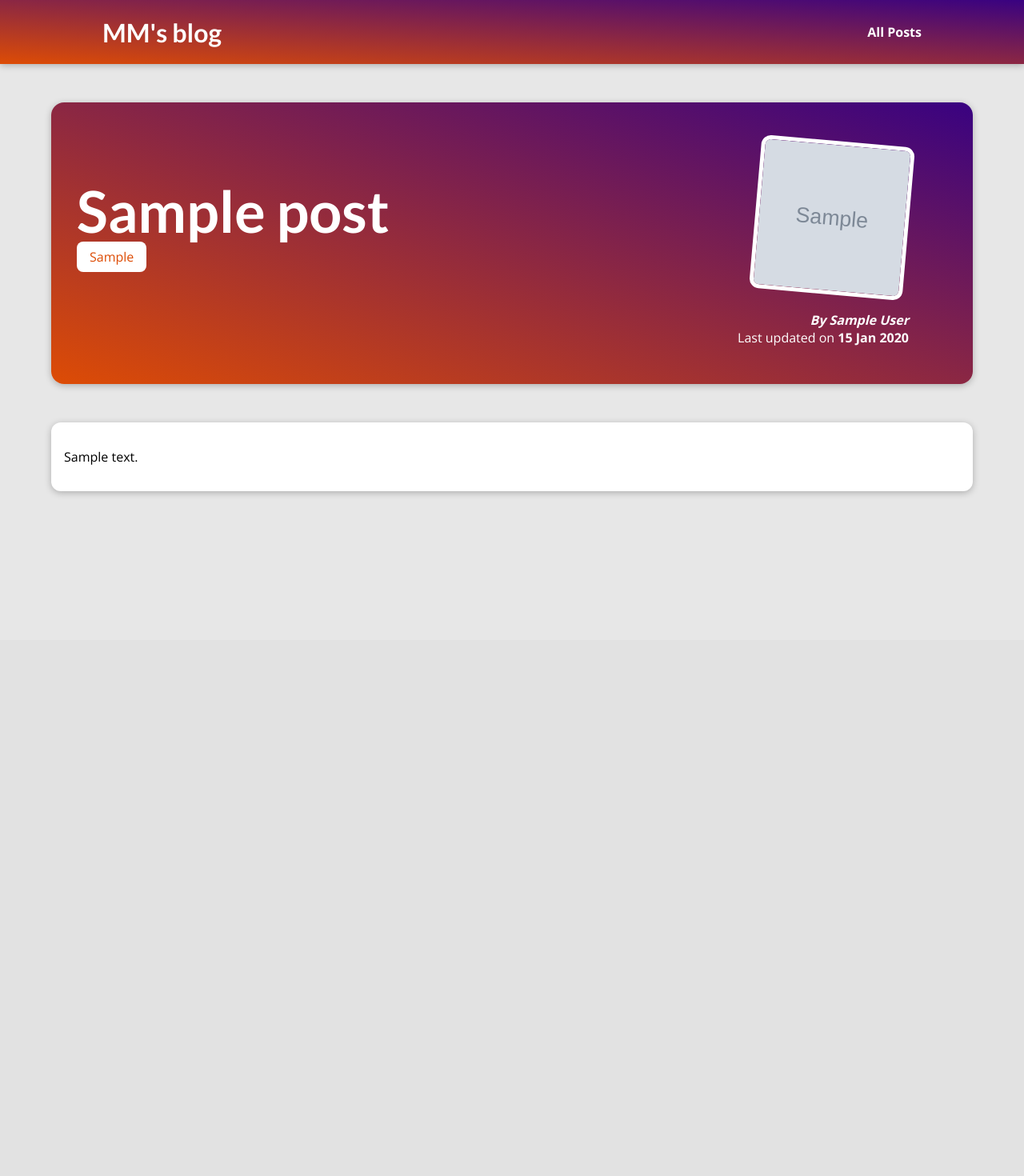
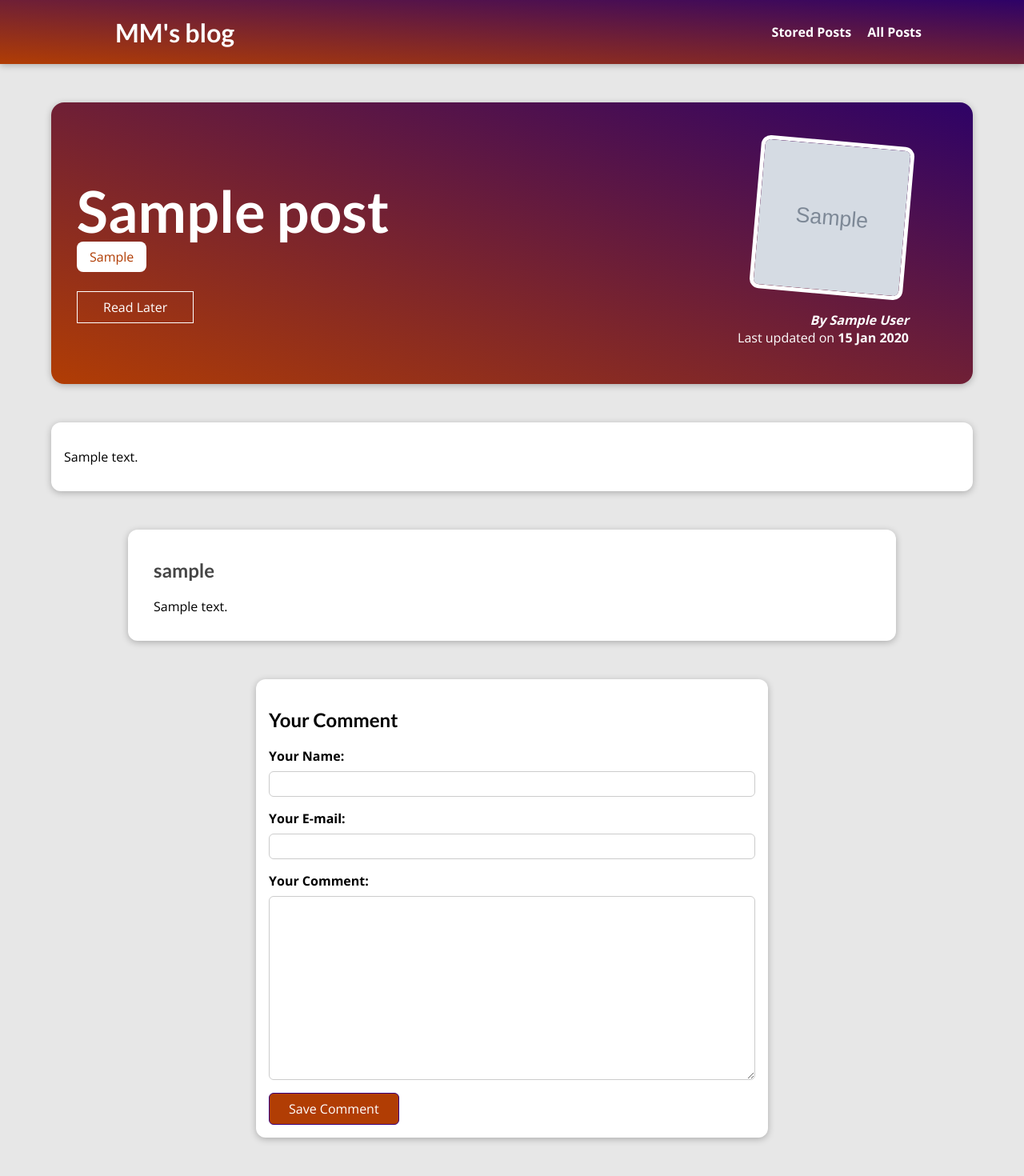
Before and after one commit to MemeeMaster/django_blog, a Django app: a page that uses templates/base.html in a window 1280 px wide. Shown: the whole page at 80% size. Before the commit the page ends 618 px from the top, so only its background shows below. Run offline with Django 5.2, Linux system fonts and the light colour scheme; tables that the repository leaves empty hold one stand-in row (values such as "Sample post"); grey boxes marked "Sample" are stand-in pictures.

Commit message:
Added comments, photo upload and read later features

```diff
--- /dev/null
+++ b/blog/forms.py
@@ -0,0 +1,28 @@
+from django import forms
+from .models import Comment
+
+
+class CommentForm(forms.ModelForm):
+    class Meta:
+        model = Comment
+        exclude = ["post"]
+        labels = {
+            "user_name": "Your Name",
+            "user_email": "Your E-mail",
+            "text": "Your Comment"
+        }
+        error_messages = {
+            "user_name": {
+                "required": "Your name must not be empty",
+                "max_length": "Please enter a shorter name"
+            },
+            "user_email": {
+                "required": "Your e-mail must not be empty",
+                "max_length": "Please enter a shorter email",
+                "invalid": "Please enter a valid email address"
+            },
+            "text": {
+                "required": "You can't post an empty comment",
+                "max_length": "Please enter a shorter comment",
+            }
+        }
--- a/blog/static/blog/post-detail.css
+++ b/blog/static/blog/post-detail.css
@@ -3,7 +3,7 @@ body {
 }
 
 #main-navigation {
-  background-image: linear-gradient(to right top, #dd4c05, #390281);
+  background-image: linear-gradient(to right top, rgb(177, 61, 4), rgb(46, 2, 103));
   box-shadow: 0 2px 8px rgba(0, 0, 0, 0.25);
 }
 
@@ -13,7 +13,7 @@ body {
   width: 90%;
   max-width: 90rem;
   border-radius: 16px;
-  background-image: linear-gradient(to right top, #dd4c05, #390281);
+  background-image: linear-gradient(to right top, rgb(177, 61, 4), rgb(46, 2, 103));
   position: relative;
   box-shadow: 0 2px 8px rgba(0, 0, 0, 0.25);
   height: 22rem;
@@ -49,12 +49,31 @@ body {
 }
 
 #summary a {
-    color: white;
-    text-decoration: none;
+  color: white;
+  text-decoration: none;
 }
 
 #summary time {
   font-weight: bold;
+}
+
+#read-later {
+  margin: 2rem 0;
+}
+
+#read-later button {
+  background-color: transparent;
+  border: 1px solid white;
+  padding: 0.5rem 2rem;
+  font: inherit;
+  color: white;
+  cursor: pointer;
+}
+
+#read-later button:hover,
+#read-later button:active {
+  background-color: white;
+  color: rgb(177, 61, 4);
 }
 
 main {
@@ -68,8 +87,118 @@ main {
 }
 
 .tag {
-    padding: 0.5rem 1rem;
-    background-color: white;
-    color: #dd4c05;
-    border-radius: 8px;
+  background-color: white;
+  color: rgb(177, 61, 4);
+  padding: 0.5rem 1rem;
+  border-radius: 8px;
 }
+
+#comment-form {
+  margin: 3rem auto;
+  width: 90%;
+  max-width: 40rem;
+  border-radius: 12px;
+  background-color: white;
+  box-shadow: 0 2px 8px rgba(0, 0, 0, 0.25);
+  padding: 1rem;
+}
+
+#comment-form button {
+  font: inherit;
+  background-color: rgb(177, 61, 4);
+  color: white;
+  border: 1px solid #390281;
+  padding: 0.5rem 1.5rem;
+  border-radius: 6px;
+  cursor: pointer;
+}
+
+#comment-form button:hover,
+#comment-form button:active {
+  background-color: #4f0ba7;
+  border-color: #4f0ba7;
+}
+
+.form-control {
+  margin-bottom: 1rem;
+}
+
+.form-control label {
+  font-weight: bold;
+  margin-bottom: 0.5rem;
+  display: block;
+}
+
+.form-control input,
+.form-control textarea {
+  display: block;
+  width: 100%;
+  font: inherit;
+  padding: 0.25rem;
+  border-radius: 6px;
+  border: 1px solid #ccc;
+}
+
+.errorlist {
+  list-style: none;
+  margin: 0.5rem 0;
+  padding: 0;
+  color: #d6000b;
+}
+
+.invalid label {
+  color: #d6000b;
+}
+
+.invalid input,
+.invalid textarea {
+  border-color: #d6000b;
+  background-color: #ffe6e7;
+}
+
+#alert {
+  margin: 8rem auto 3rem auto;
+  border: 1px solid #d6000b;
+  background-color: #ffe6e7;
+  padding: 1rem;
+  width: 90%;
+  max-width: 40rem;
+}
+
+#alert a {
+  text-decoration: none;
+  border: 1px solid #d6000b;
+  background-color: #d6000b;
+  color: white;
+  padding: 0.25rem 1.5rem;
+  border-radius: 6px;
+}
+
+#comments {
+  margin: 3rem auto;
+  width: 90%;
+  max-width: 60rem;
+  border-radius: 12px;
+  background-color: white;
+  box-shadow: 0 2px 8px rgba(0, 0, 0, 0.25);
+  padding: 1rem 2rem;
+}
+
+#comments ul {
+  list-style: none;
+  margin: 0;
+  padding: 0;
+}
+
+#comments li {
+  margin-bottom: 1rem;
+  border-bottom: 2px solid #ccc;
+}
+
+#comments li:last-of-type {
+  border-bottom: none;
+}
+
+#comments h2 {
+  color: #464646;
+}
--- a/blog/templates/blog/includes/post.html
+++ b/blog/templates/blog/includes/post.html
@@ -1,9 +1,7 @@
-{% load static %}
-
 <li>
     <article class="post">
         <a href="{% url 'post-detail-page' post.slug %}">
-            <img src="{% static 'blog/images/'|add:post.image_name %}" alt="{{ post.title }}"/>
+            <img src="{{ post.image.url }}" alt="{{ post.title }}"/>
             <div class="post__content">
                 <h3>{{ post.title }}</h3>
                 <p>{{ post.excerpt }}</p>
--- a/blog/templates/blog/post-detail.html
+++ b/blog/templates/blog/post-detail.html
@@ -10,22 +10,70 @@
 {% endblock %}
 
 {% block content %}
+{% if comment_form.errors %}
+<div id="alert">
+    <h2>Saving the comment failed!</h2>
+    <p>Please check the comment form below the post and fix your errors.</p>
+    <a href="#comment-form">Fix!</a>
+</div>
+{% endif %}
+
 <section id="summary">
     <h2>{{ post.title }}</h2>
     <div>
         {% for tag in post_tags %}
-            <span class="tag">{{ tag.caption }}</span>
+        <span class="tag">{{ tag.caption }}</span>
         {% endfor %}
     </div>
+    <div id="read-later">
+        <form action="{% url 'read-later' %}" method="POST">
+            {% csrf_token %}
+            <input type="hidden" value="{{ post.id }}" name="post_id">
+            <button>
+                {% if saved_for_later %}
+                Remove from "Read Later" list
+                {% else %}
+                Read Later
+                {% endif %}
+            </button>
+        </form>
+    </div>
     <article>
-        <img src="{% static 'blog/images/'|add:post.image_name %}" alt="Post Title"/>
+        <img src="{{ post.image.url }}" alt="Post Title"/>
         <address>By <a href="mailto:{{ post.author.email_address }}">{{ post.author }}</a></address>
         <div>Last updated on
             <time>{{ post.date|date:"d M Y" }}</time>
         </div>
     </article>
 </section>
+
 <main>
     {{ post.content|linebreaks }}
 </main>
+
+<section id="comments">
+    <ul>
+        {% for comment in comments %}
+        <li>
+            <h2>{{ comment.user_name }}</h2>
+            <p>{{ comment.text|linebreaks }}</p>
+        </li>
+        {% endfor %}
+    </ul>
+</section>
+
+<section id="comment-form">
+    <h2>Your Comment</h2>
+    <form action="{% url 'post-detail-page' post.slug %}" method="POST">
+        {% csrf_token %}
+        {% for form_field in comment_form %}
+        <div class="form-control {% if form_field.errors %}invalid{% endif %}">
+            {{ form_field.label_tag }}
+            {{ form_field }}
+            {{ form_field.errors }}
+        </div>
+        {% endfor %}
+        <button>Save Comment</button>
+    </form>
+</section>
 {% endblock %}
--- a/blog/urls.py
+++ b/blog/urls.py
@@ -2,7 +2,8 @@ from django.urls import path
 from . import views
 
 urlpatterns = [
-    path("", views.starting_page, name="starting-page"),
-    path("posts", views.posts, name="posts-page"),
-    path("posts/<slug:slug>", views.post_detail, name="post-detail-page"),
+    path("", views.StartingPageView.as_view(), name="starting-page"),
+    path("posts", views.AllPostsView.as_view(), name="posts-page"),
+    path("posts/<slug:slug>", views.SinglePostView.as_view(), name="post-detail-page"),
+    path("read-later", views.ReadLaterView.as_view(), name="read-later")
 ]
--- a/blog/views.py
+++ b/blog/views.py
@@ -1,27 +1,102 @@
 from .models import Post
+from .forms import CommentForm
+from django.http import HttpResponseRedirect
+from django.urls import reverse
+from django.views.generic import ListView
+from django.views import View
 
-from django.shortcuts import render, get_object_or_404
+from django.shortcuts import render
 
 
 # Create your views here.
 
-def starting_page(request):
-    latest_posts = Post.objects.all().order_by("-date")[:3]
-    return render(request, "blog/index.html", {
-        "posts": latest_posts
-    })
+class StartingPageView(ListView):
+    template_name = "blog/index.html"
+    model = Post
+    context_object_name = "posts"
+    ordering = ['-date']
+
+    def get_queryset(self):
+        queryset = super().get_queryset()
+        return queryset[:3]
 
 
-def posts(request):
-    all_posts = Post.objects.all().order_by("-date")
-    return render(request, "blog/all-posts.html", {
-        "all_posts": all_posts
-    })
+class AllPostsView(ListView):
+    template_name = "blog/all-posts.html"
+    model = Post
+    context_object_name = "all_posts"
+    ordering = ['-date']
 
 
-def post_detail(request, slug):
-    identified_post = get_object_or_404(Post, slug=slug)
-    return render(request, "blog/post-detail.html", {
-        "post": identified_post,
-        "post_tags": identified_post.tags.all()
-    })
+class SinglePostView(View):
+    def is_stored_posts(self, request, post_id):
+        stored_posts = request.session.get("stored_posts")
+        if stored_posts is not None:
+            is_saved_for_later = post_id in stored_posts
+        else:
+            is_saved_for_later = False
+        return is_saved_for_later
+
+    def get(self, request, slug):
+        post = Post.objects.get(slug=slug)
+
+        context = {
+            "post": post,
+            "post_tags": post.tags.all(),
+            "comment_form": CommentForm(),
+            "comments": post.comments.all().order_by("-id"),
+            "saved_for_later": self.is_stored_posts(request, post.id)
+        }
+        return render(request, "blog/post-detail.html", context)
+
+    def post(self, request, slug):
+        comment_form = CommentForm(request.POST)
+        post = Post.objects.get(slug=slug)
+
+        if comment_form.is_valid():
+            comment = comment_form.save(commit=False)
+            comment.post = post
+            comment.save()
+            return HttpResponseRedirect(reverse("post-detail-page", args=[slug]))
+
+        context = {
+            "post": post,
+            "post_tags": post.tags.all(),
+            "comment_form": comment_form,
+            "comments": post.comments.all(),
+            "saved_for_later": self.is_stored_posts(request, post.id)
+        }
+        return render(request, "blog/post-detail.html", context)
+
+
+class ReadLaterView(View):
+    def get(self, request):
+        stored_posts = request.session.get("stored_posts")
+
+        context = {}
+
+        if stored_posts is None or len(stored_posts) == 0:
+            context["posts"] = []
+            context["has_posts"] = False
+        else:
+            posts = Post.objects.filter(id__in=stored_posts)
+            context["posts"] = posts
+            context["has_posts"] = True
+
+        return render(request, "blog/stored-posts.html", context)
+
+    def post(self, request):
+        stored_posts = request.session.get("stored_posts")
+
+        if stored_posts is None:
+            stored_posts = []
+
+        post_id = int(request.POST["post_id"])
+
+        if post_id not in stored_posts:
+            stored_posts.append(post_id)
+        else:
+            stored_posts.remove(post_id)
+
+        request.session["stored_posts"] = stored_posts
+        return HttpResponseRedirect("/")
--- a/my_site/settings.py
+++ b/my_site/settings.py
@@ -122,3 +122,6 @@ DEFAULT_AUTO_FIELD = 'django.db.models.BigAutoField'
 STATICFILES_DIRS = [
     BASE_DIR / "static"
 ]
+
+MEDIA_ROOT = BASE_DIR / "uploads"
+MEDIA_URL = "/files/"
--- a/my_site/urls.py
+++ b/my_site/urls.py
@@ -17,7 +17,10 @@ Including another URLconf
 from django.contrib import admin
 from django.urls import path, include
 
+from django.conf.urls.static import static
+from django.conf import settings
+
 urlpatterns = [
     path('admin/', admin.site.urls),
     path('', include("blog.urls"))
-]
+] + static(settings.MEDIA_URL, document_root=settings.MEDIA_ROOT)
--- a/static/app.css
+++ b/static/app.css
@@ -35,6 +35,7 @@ h3 {
   text-decoration: none;
   color: white;
   font-weight: bold;
+  margin-left: 1rem;
 }
 
 #main-navigation a:hover,
--- a/templates/base.html
+++ b/templates/base.html
@@ -12,6 +12,7 @@
 <header id="main-navigation">
     <h1><a href="{% url 'starting-page' %}">MM's blog</a></h1>
     <nav>
+        <a href="{% url 'read-later' %}">Stored Posts</a>
         <a href="{% url 'posts-page' %}">All Posts</a>
     </nav>
 </header>
```
Also changed, not shown: blog/admin.py (+6 -1 lines), blog/models.py (+8 -1 lines), blog/static/blog/stored-posts.css (added, +39 -0 lines), blog/templates/blog/stored-posts.html (added, +23 -0 lines), blog/migrations/0003_remove_post_image_name_post_image.py (added), blog/migrations/0004_comment.py (added), uploads/posts/coding.jpg (renamed from blog/static/blog/images/coding.jpg), uploads/posts/mountains.jpg (renamed from blog/static/blog/images/mountains.jpg), uploads/posts/woods.jpg (renamed from blog/static/blog/images/woods.jpg).
